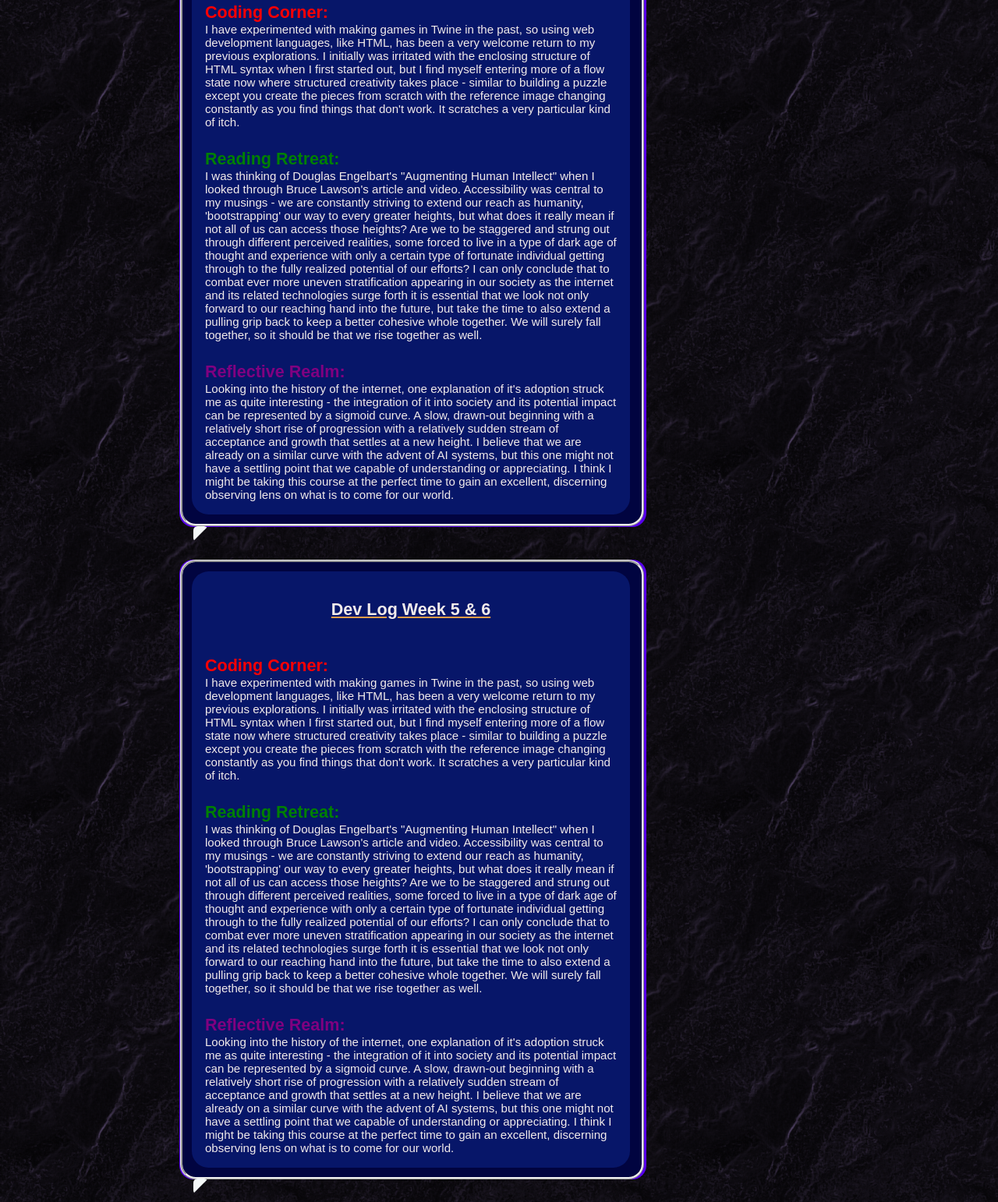
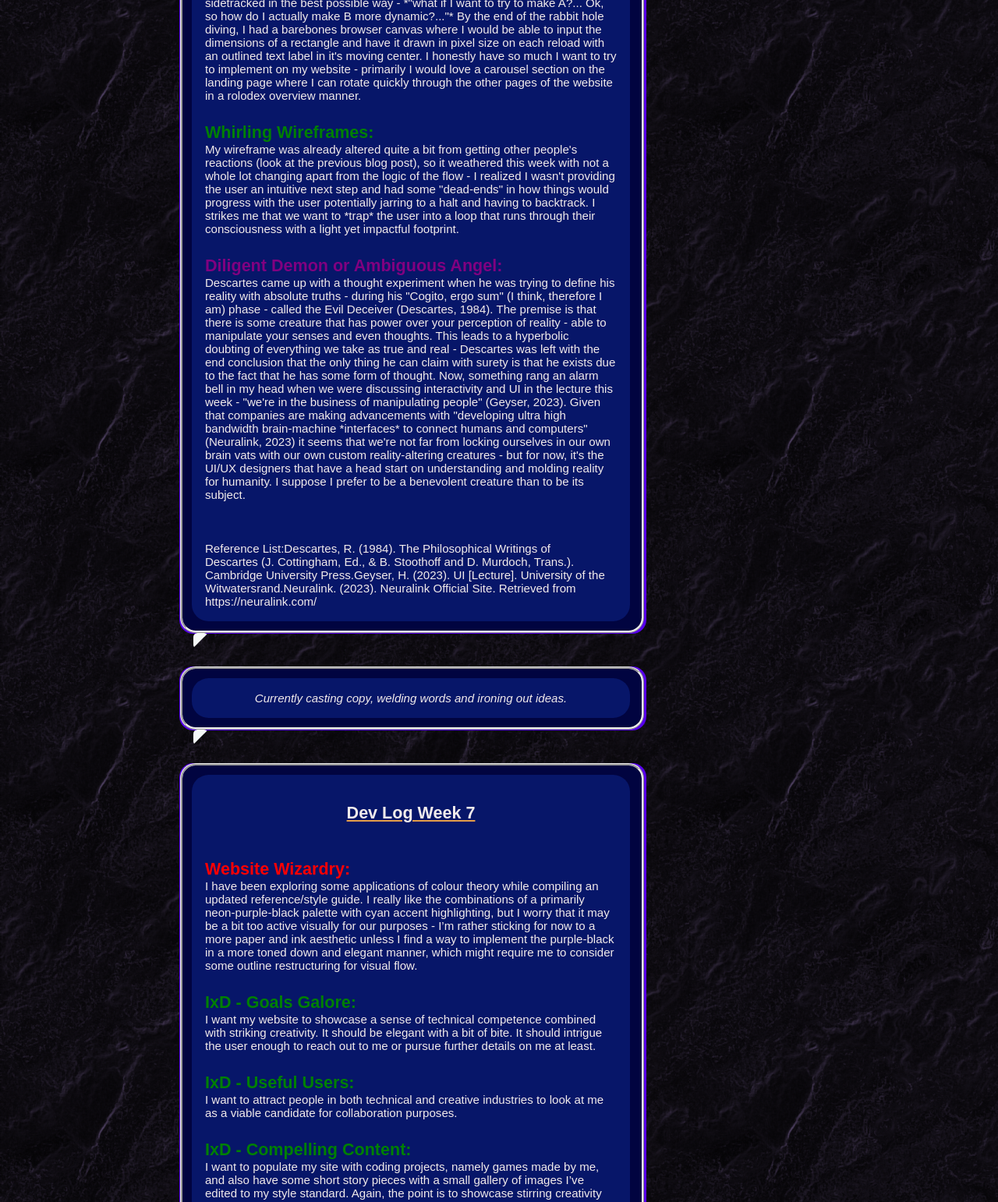
Before and after one commit to BarDanRob/BarDanRob.github.io, a plain HTML site: page blog.html in a window 1280 px wide. Shown: the part 3103-4645 px from the top of the page at 78% size. Drawn offline with Linux system fonts and the light colour scheme.

Commit message:
Blog Content Update

```diff
--- a/blog.html
+++ b/blog.html
@@ -86,14 +86,14 @@
               <section class="h-entry main__speech-bubble-text">
                 <h3 class="p-name main__body-heading">Dev Log Week 3</h3>
                 <br>
-                <h4 class="main__body-blog-heading-one">Coding Corner:</h4>
-                <p class="main__body-blog-text">I have experimented with making games in Twine in the past, so using web development languages, like HTML, has been a very welcome return to my previous explorations. I initially was irritated with the enclosing structure of HTML syntax when I first started out, but I find myself entering more of a flow state now where structured creativity takes place - similar to building a puzzle except you create the pieces from scratch with the reference image changing constantly as you find things that don't work. It scratches a very particular kind of itch.</p>
+                <h4 class="main__body-blog-heading-one">Website Wonderland:</h4>
+                <p class="main__body-blog-text">I have been experimenting with CSS adjustments to get a certain minimalistic look with the aesthetic of "elegant library." It's anything but easy, with more trial and error than I like to employ in designing processes. Also, a key point from my experiences - try to use grid layouts/systems from the get-go! A further added tip is to look into how to structure things with visual hierarchy in mind. The outlines of my early efforts made sense to me, but when presented to family members were not found to be as intuitive as I thought they would be. This pushed me to review them with user-centeredness at the forefront of my mind - I can't claim to have succeeded really, but each iteration gets a little closer to what I want.</p>
                 <br>
-                <h4 class="main__body-blog-heading-two">Reading Retreat:</h4>
-                <p class="main__body-blog-text">I was thinking of Douglas Engelbart's "Augmenting Human Intellect" when I looked through Bruce Lawson's article and video. Accessibility was central to my musings - we are constantly striving to extend our reach as humanity, 'bootstrapping' our way to every greater heights, but what does it really mean if not all of us can access those heights? Are we to be staggered and strung out through different perceived realities, some forced to live in a type of dark age of thought and experience with only a certain type of fortunate individual getting through to the fully realized potential of our efforts? I can only conclude that to combat ever more uneven stratification appearing in our society as the internet and its related technologies surge forth it is essential that we look not only forward to our reaching hand into the future, but take the time to also extend a pulling grip back to keep a better cohesive whole together. We will surely fall together, so it should be that we rise together as well.</p>
+                <h4 class="main__body-blog-heading-two">Reflection Revelry:</h4>
+                <p class="main__body-blog-text">Mailloux's paper on Convention & Context was an interesting, coinciding opening into UI and UX considerations for me - there is an intriguing idea that convention itself is a form of acceptance on the part of the user (the coder using a programming language for instance) of the intention-laden, indirect communication by the original designer. It takes a bit of meta-cognition to realize that programming languages themselves, the builders of every online experience, have inherent user interfacing requirements. The lecture added substance to the concept of interaction for me; I was struck by an Alice-In-Wonderland feeling of how strange what we now take as ingrainedly natural truly is - a 'mouse' and 'keyboard of runes' being our points of exchange with a near-mystical, ethereal system.</p>
                 <br>
-                <h4 class="main__body-blog-heading-three">Reflective Realm:</h4>
-                <p class="main__body-blog-text">Looking into the history of the internet, one explanation of it's adoption struck me as quite interesting - the integration of it into society and its potential impact can be represented by a sigmoid curve. A slow, drawn-out beginning with a relatively short rise of progression with a relatively sudden stream of acceptance and growth that settles at a new height. I believe that we are already on a similar curve with the advent of AI systems, but this one might not have a settling point that we capable of understanding or appreciating. I think I might be taking this course at the perfect time to gain an excellent, discerning observing lens on what is to come for our world.</p>
+                <h4 class="main__body-blog-heading-three">Sightless Seer:</h4>
+                <p class="main__body-blog-text">I really wonder with each passing day more and more about the innovation we are seeing in near-real-time with AI tools. My own related reading, Michio Kaku's The Future of Humanity, opened the whole concept of that we are beginning to live in a time where people are responsible for making their own future "gods," with only the truly faithful acolytes ascending alongside them to a type of demi-god status. It's as terrifying as it is wondrous.</p>
 
               </section>
             </section>
@@ -106,15 +106,17 @@
               <section class="h-entry main__speech-bubble-text">
                 <h3 class="p-name main__body-heading">Dev Log Week 4</h3>
                 <br>
-                <h4 class="main__body-blog-heading-one">Coding Corner:</h4>
-                <p class="main__body-blog-text">I have experimented with making games in Twine in the past, so using web development languages, like HTML, has been a very welcome return to my previous explorations. I initially was irritated with the enclosing structure of HTML syntax when I first started out, but I find myself entering more of a flow state now where structured creativity takes place - similar to building a puzzle except you create the pieces from scratch with the reference image changing constantly as you find things that don't work. It scratches a very particular kind of itch.</p>
+                <h4 class="main__body-blog-heading-one">Dawning [Web] Developer:</h4>
+                <p class="main__body-blog-text">I started out doing the prescribed JavaScript exercises, but quickly got sidetracked in the best possible way - *"what if I want to try to make A?... Ok, so how do I actually make B more dynamic?..."* By the end of the rabbit hole diving, I had a barebones browser canvas where I would be able to input the dimensions of a rectangle and have it drawn in pixel size on each reload with an outlined text label in it's moving center. I honestly have so much I want to try to implement on my website - primarily I would love a carousel section on the landing page where I can rotate quickly through the other pages of the website in a rolodex overview manner.</p>
                 <br>
-                <h4 class="main__body-blog-heading-two">Reading Retreat:</h4>
-                <p class="main__body-blog-text">I was thinking of Douglas Engelbart's "Augmenting Human Intellect" when I looked through Bruce Lawson's article and video. Accessibility was central to my musings - we are constantly striving to extend our reach as humanity, 'bootstrapping' our way to every greater heights, but what does it really mean if not all of us can access those heights? Are we to be staggered and strung out through different perceived realities, some forced to live in a type of dark age of thought and experience with only a certain type of fortunate individual getting through to the fully realized potential of our efforts? I can only conclude that to combat ever more uneven stratification appearing in our society as the internet and its related technologies surge forth it is essential that we look not only forward to our reaching hand into the future, but take the time to also extend a pulling grip back to keep a better cohesive whole together. We will surely fall together, so it should be that we rise together as well.</p>
+                <h4 class="main__body-blog-heading-two">Whirling Wireframes:</h4>
+                <p class="main__body-blog-text">My wireframe was already altered quite a bit from getting other people's reactions (look at the previous blog post), so it weathered this week with not a whole lot changing apart from the logic of the flow - I realized I wasn't providing the user an intuitive next step and had some "dead-ends" in how things would progress with the user potentially jarring to a halt and having to backtrack. I strikes me that we want to *trap* the user into a loop that runs through their consciousness with a light yet impactful footprint.</p>
                 <br>
-                <h4 class="main__body-blog-heading-three">Reflective Realm:</h4>
-                <p class="main__body-blog-text">Looking into the history of the internet, one explanation of it's adoption struck me as quite interesting - the integration of it into society and its potential impact can be represented by a sigmoid curve. A slow, drawn-out beginning with a relatively short rise of progression with a relatively sudden stream of acceptance and growth that settles at a new height. I believe that we are already on a similar curve with the advent of AI systems, but this one might not have a settling point that we capable of understanding or appreciating. I think I might be taking this course at the perfect time to gain an excellent, discerning observing lens on what is to come for our world.</p>
-
+                <h4 class="main__body-blog-heading-three">Diligent Demon or Ambiguous Angel:</h4>
+                <p class="main__body-blog-text">Descartes came up with a thought experiment when he was trying to define his reality with absolute truths - during his "Cogito, ergo sum" (I think, therefore I am) phase - called the Evil Deceiver (Descartes, 1984). The premise is that there is some creature that has power over your perception of reality - able to manipulate your senses and even thoughts. This leads to a hyperbolic doubting of everything we take as true and real - Descartes was left with the end conclusion that the only thing he can claim with surety is that he exists due to the fact that he has some form of thought. Now, something rang an alarm bell in my head when we were discussing interactivity and UI in the lecture this week - "we're in the business of manipulating people" (Geyser, 2023). Given that companies are making advancements with "developing ultra high bandwidth brain-machine *interfaces* to connect humans and computers" (Neuralink, 2023) it seems that we're not far from locking ourselves in our own brain vats with our own custom reality-altering creatures - but for now, it's the UI/UX designers that have a head start on understanding and molding reality for humanity. I suppose I prefer to be a benevolent creature than to be its subject.</p>
+                <br>
+                <br>
+                <p class="main__body-blog-text">Reference List:Descartes, R. (1984). The Philosophical Writings of Descartes (J. Cottingham, Ed., & B. Stoothoff and D. Murdoch, Trans.). Cambridge University Press.Geyser, H. (2023). UI [Lecture]. University of the Witwatersrand.Neuralink. (2023). Neuralink Official Site. Retrieved from https://neuralink.com/ </p>
               </section>
             </section>
           </section>
@@ -124,17 +126,7 @@
           <section class="main__speech-bubble" id="Blog5&6">
             <section class="main__speech-bubble-inner">
               <section class="h-entry main__speech-bubble-text">
-                <h3 class="p-name main__body-heading">Dev Log Week 5 & 6</h3>
-                <br>
-                <h4 class="main__body-blog-heading-one">Coding Corner:</h4>
-                <p class="main__body-blog-text">I have experimented with making games in Twine in the past, so using web development languages, like HTML, has been a very welcome return to my previous explorations. I initially was irritated with the enclosing structure of HTML syntax when I first started out, but I find myself entering more of a flow state now where structured creativity takes place - similar to building a puzzle except you create the pieces from scratch with the reference image changing constantly as you find things that don't work. It scratches a very particular kind of itch.</p>
-                <br>
-                <h4 class="main__body-blog-heading-two">Reading Retreat:</h4>
-                <p class="main__body-blog-text">I was thinking of Douglas Engelbart's "Augmenting Human Intellect" when I looked through Bruce Lawson's article and video. Accessibility was central to my musings - we are constantly striving to extend our reach as humanity, 'bootstrapping' our way to every greater heights, but what does it really mean if not all of us can access those heights? Are we to be staggered and strung out through different perceived realities, some forced to live in a type of dark age of thought and experience with only a certain type of fortunate individual getting through to the fully realized potential of our efforts? I can only conclude that to combat ever more uneven stratification appearing in our society as the internet and its related technologies surge forth it is essential that we look not only forward to our reaching hand into the future, but take the time to also extend a pulling grip back to keep a better cohesive whole together. We will surely fall together, so it should be that we rise together as well.</p>
-                <br>
-                <h4 class="main__body-blog-heading-three">Reflective Realm:</h4>
-                <p class="main__body-blog-text">Looking into the history of the internet, one explanation of it's adoption struck me as quite interesting - the integration of it into society and its potential impact can be represented by a sigmoid curve. A slow, drawn-out beginning with a relatively short rise of progression with a relatively sudden stream of acceptance and growth that settles at a new height. I believe that we are already on a similar curve with the advent of AI systems, but this one might not have a settling point that we capable of understanding or appreciating. I think I might be taking this course at the perfect time to gain an excellent, discerning observing lens on what is to come for our world.</p>
-
+                <p class="main__body-blog-text" id="placeholder-one"> Currently casting copy, welding words and ironing out ideas.</p>
               </section>
             </section>
           </section>
@@ -146,14 +138,20 @@
               <section class="h-entry main__speech-bubble-text">
                 <h3 class="p-name main__body-heading">Dev Log Week 7</h3>
                 <br>
-                <h4 class="main__body-blog-heading-one">Coding Corner:</h4>
-                <p class="main__body-blog-text">I have experimented with making games in Twine in the past, so using web development languages, like HTML, has been a very welcome return to my previous explorations. I initially was irritated with the enclosing structure of HTML syntax when I first started out, but I find myself entering more of a flow state now where structured creativity takes place - similar to building a puzzle except you create the pieces from scratch with the reference image changing constantly as you find things that don't work. It scratches a very particular kind of itch.</p>
+                <h4 class="main__body-blog-heading-one">Website Wizardry:</h4>
+                <p class="main__body-blog-text">I have been exploring some applications of colour theory while compiling an updated reference/style guide. I really like the combinations of a primarily neon-purple-black palette with cyan accent highlighting, but I worry that it may be a bit too active visually for our purposes - I’m rather sticking for now to a more paper and ink aesthetic unless I find a way to implement the purple-black in a more toned down and elegant manner, which might require me to consider some outline restructuring for visual flow. </p>
                 <br>
-                <h4 class="main__body-blog-heading-two">Reading Retreat:</h4>
-                <p class="main__body-blog-text">I was thinking of Douglas Engelbart's "Augmenting Human Intellect" when I looked through Bruce Lawson's article and video. Accessibility was central to my musings - we are constantly striving to extend our reach as humanity, 'bootstrapping' our way to every greater heights, but what does it really mean if not all of us can access those heights? Are we to be staggered and strung out through different perceived realities, some forced to live in a type of dark age of thought and experience with only a certain type of fortunate individual getting through to the fully realized potential of our efforts? I can only conclude that to combat ever more uneven stratification appearing in our society as the internet and its related technologies surge forth it is essential that we look not only forward to our reaching hand into the future, but take the time to also extend a pulling grip back to keep a better cohesive whole together. We will surely fall together, so it should be that we rise together as well.</p>
+                <h4 class="main__body-blog-heading-two">IxD - Goals Galore:</h4>
+                <p class="main__body-blog-text">I want my website to showcase a sense of technical competence combined with striking creativity. It should be elegant with a bit of bite. It should intrigue the user enough to reach out to me or pursue further details on me at least. </p>
                 <br>
-                <h4 class="main__body-blog-heading-three">Reflective Realm:</h4>
-                <p class="main__body-blog-text">Looking into the history of the internet, one explanation of it's adoption struck me as quite interesting - the integration of it into society and its potential impact can be represented by a sigmoid curve. A slow, drawn-out beginning with a relatively short rise of progression with a relatively sudden stream of acceptance and growth that settles at a new height. I believe that we are already on a similar curve with the advent of AI systems, but this one might not have a settling point that we capable of understanding or appreciating. I think I might be taking this course at the perfect time to gain an excellent, discerning observing lens on what is to come for our world.</p>
+                <h4 class="main__body-blog-heading-two">IxD - Useful Users:</h4>
+                <p class="main__body-blog-text"> I want to attract people in both technical and creative industries to look at me as a viable candidate for collaboration purposes. </p>
+                <br>
+                <h4 class="main__body-blog-heading-two">IxD - Compelling Content:</h4>
+                <p class="main__body-blog-text">I want to populate my site with coding projects, namely games made by me, and also have some short story pieces with a small gallery of images I’ve edited to my style standard. Again, the point is to showcase stirring creativity with the backing technical proficiency. </p>
+                <br>
+                <h4 class="main__body-blog-heading-three">Practical Perusing:</h4>
+                <p class="main__body-blog-text">While going through the reading, it strikes me how humans like to break things down to understand and thereby begin to influence aspects of our reality. We take a subjective experience of user interaction with various products and try to analyze its moving parts to provide a framework to produce the threads of multiple other similar experiences for other users down the line. A magical blend of intuitive science. </p>
 
               </section>
             </section>
```
